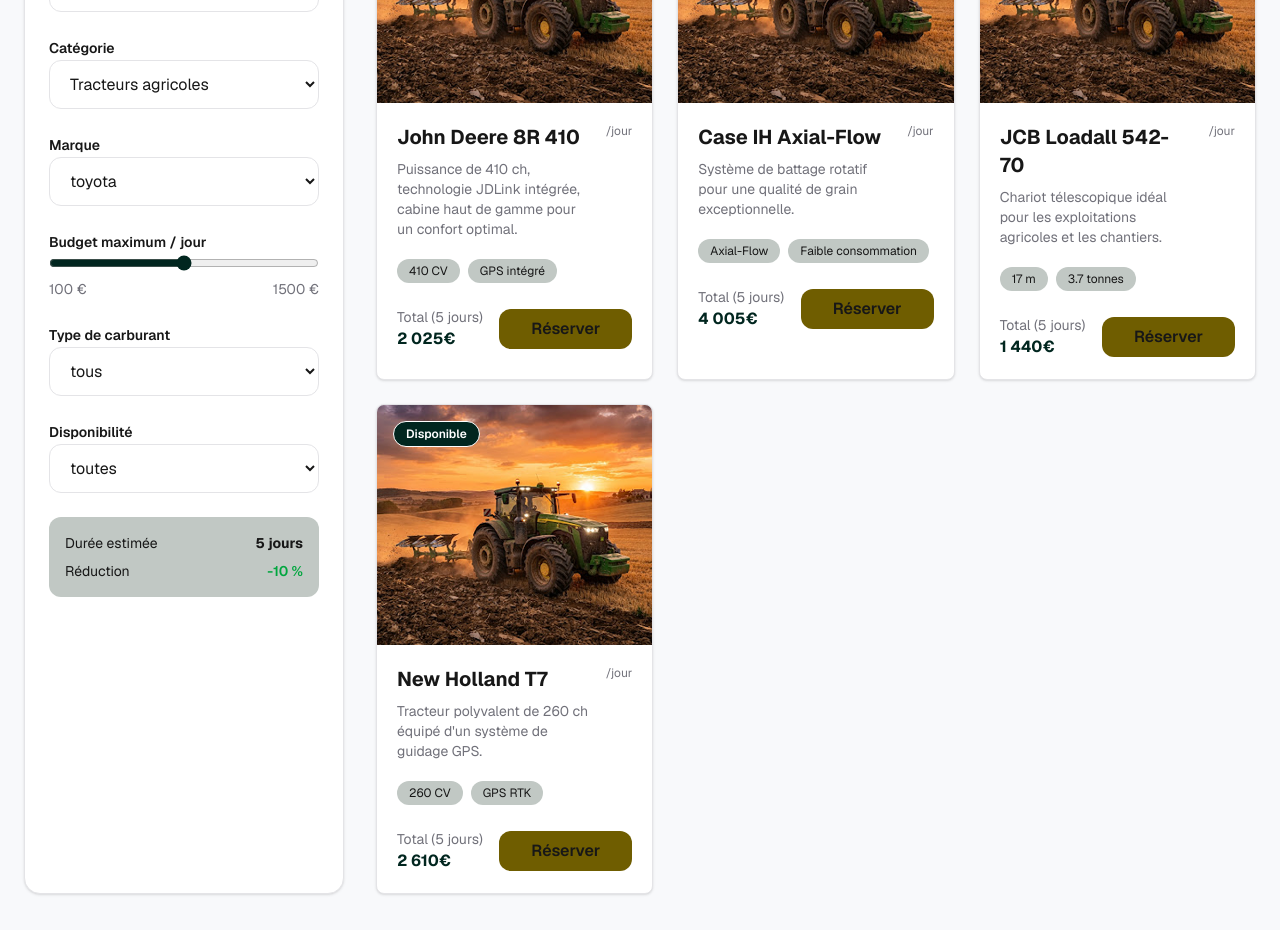
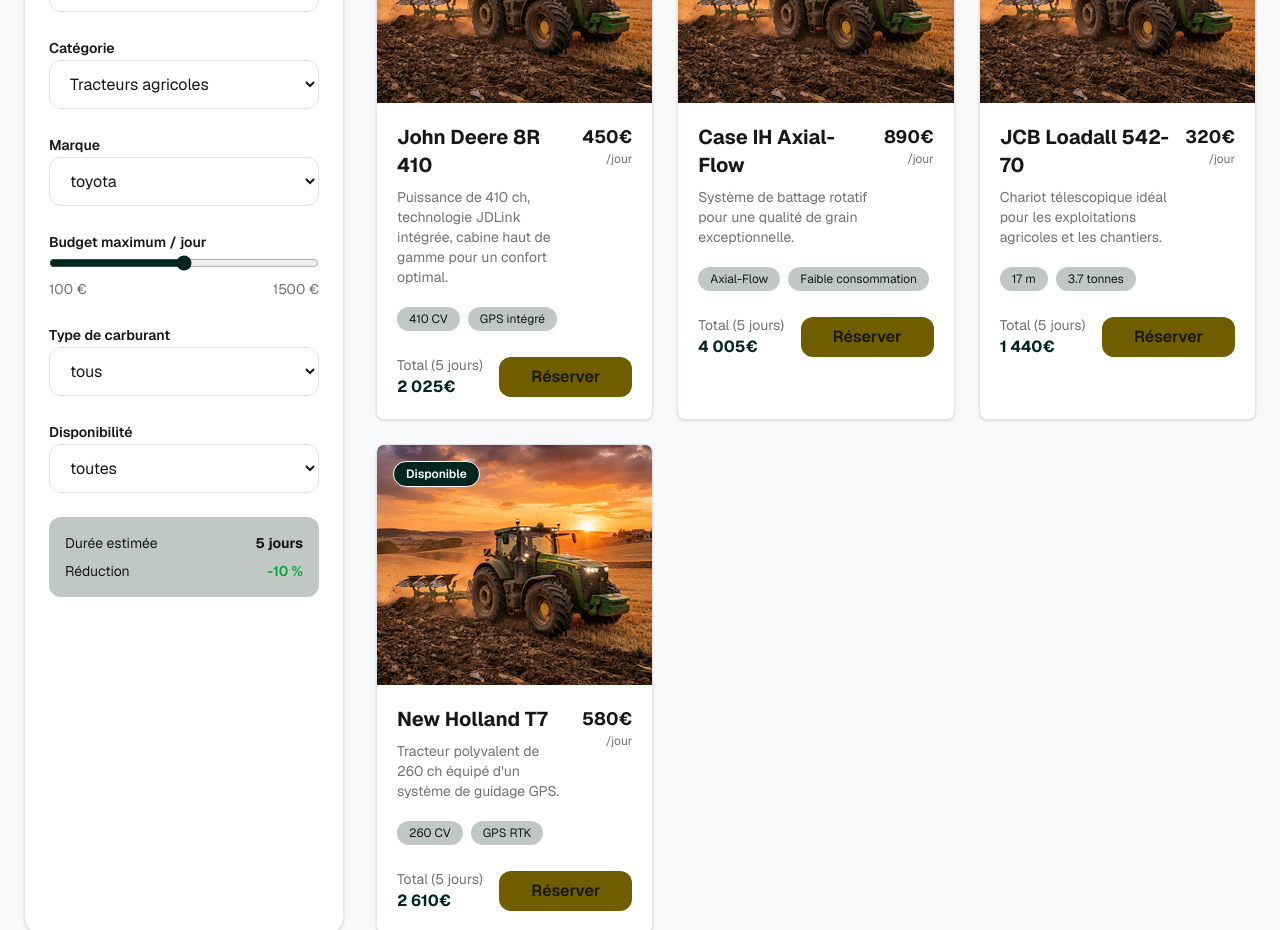
Before and after one commit to eliezermasial/Maquinaria-andres, a Next.js app: page /services/location in a window 1280 px wide. Shown: the part 1020-1950 px from the top of the page. Built offline with nearby package versions, Linux system fonts and the light colour scheme.

Commit message:
correction build v1 develop

```diff
--- a/features/services/pages/location/components/LocationCard.tsx
+++ b/features/services/pages/location/components/LocationCard.tsx
@@ -41,7 +41,7 @@
 
                     <div className="text-right">
                         <span className="text-lg font-bold">
-                            {product.dayprice}
+                            {product.dayPrice}
                         </span>
                         <p className="text-xs text-muted-foreground">
                             /jour
--- a/features/services/types/service.ts
+++ b/features/services/types/service.ts
@@ -15,7 +15,7 @@
     badge: string,
     image: string | StaticImageData,
     description: string,
-    dayprice: string,
+    dayPrice?: string,
     totalPrice: string,
     features: string[],
 };
--- a/proxy.ts
+++ b/proxy.ts
@@ -1,6 +1,6 @@
 import { NextResponse, type NextRequest } from "next/server";
 
-export function middleware(request: NextRequest) {
+export function proxy(request: NextRequest) {
   return NextResponse.next({
     request,
   });
```
